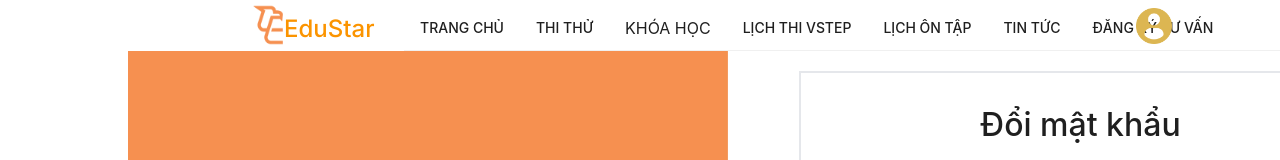
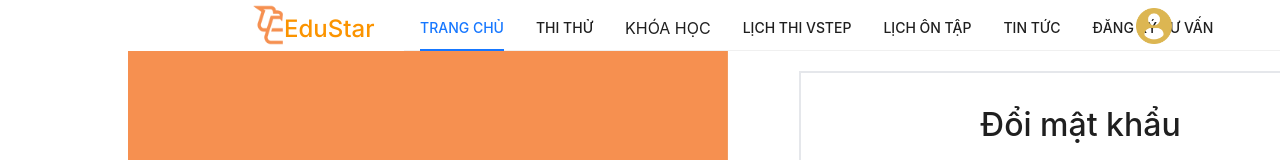
Before and after one commit to vuthikimlan/EduStarUser, a Next.js app: page /user/edit-account in a window 1280 px wide. Shown: the top 160 px of the page. Built offline with nearby package versions, Linux system fonts and the light colour scheme.

Commit message:
Chỉnh sửa button

```diff
--- a/src/app/(app)/layout.jsx
+++ b/src/app/(app)/layout.jsx
@@ -13,7 +13,7 @@ import { ConfigProvider } from "antd";
 import vinVN from "antd/locale/vi_VN";
 import PluginChat from "@/component/pluginChat/PluginChat";
 import StyledComponentsRegistry from "../../lib/AntdRegistry";
-import theme from "../../theme/themeConfig";
+import theme from "@/theme/themeConfig";
 
 const inter = Inter({ subsets: ["latin"] });
 
--- a/src/component/Button/Button.jsx
+++ b/src/component/Button/Button.jsx
@@ -12,7 +12,7 @@ function ButtonBanner(props) {
   return (
     <div>
       <Button
-        className="custom-btn "
+        className="custom-btn bg-[#fb9400] text-white  "
         onClick={() => {
           showModalConsulting();
         }}
--- a/src/component/menu/MenuHeader.jsx
+++ b/src/component/menu/MenuHeader.jsx
@@ -29,22 +29,45 @@ const MenuHeader = () => {
   };
 
   const checkPathname = () => {
-    const pathMapping = {
-      "/": "1",
-      "/vstep": "3",
-      "/vstep/luyen-thi-b1": "4",
-      "/vstep/luyen-thi-b2": "5",
-      "/toeic": "6",
-      "/ielts": "7",
-      "/aptis": "8",
-      "/aptis/luyen-thi-b1": "9",
-      "/aptis/luyen-thi-b2": "10",
-      "/englishacademic": "11",
-      "/test-schedule": "12",
-      "/study-schedule": "13",
-      "/new": "14",
-    };
-    return pathMapping[pathname];
+    if (pathname.includes("/")) {
+      return "1";
+    }
+    if (pathname.includes("/vstep")) {
+      return "3";
+    }
+    if (pathname.includes("/vstep/luyen-thi-b1")) {
+      return "4";
+    }
+    if (pathname.includes("/vstep/luyen-thi-b2")) {
+      return "5";
+    }
+    if (pathname.includes("/toeic")) {
+      return "6";
+    }
+    if (pathname.includes("/ielts")) {
+      return "7";
+    }
+    if (pathname.includes("/aptis")) {
+      return "8";
+    }
+    if (pathname.includes("/aptis/luyen-thi-b1")) {
+      return "9";
+    }
+    if (pathname.includes("/aptis/luyen-thi-b2")) {
+      return "10";
+    }
+    if (pathname.includes("/englishacademic")) {
+      return "11";
+    }
+    if (pathname.includes("/test-schedule")) {
+      return "12";
+    }
+    if (pathname.includes("/study-schedule")) {
+      return "13";
+    }
+    if (pathname.includes("/new")) {
+      return "14";
+    }
   };
 
   const items = [
@@ -60,8 +83,6 @@ const MenuHeader = () => {
         <Link href={`https://mocktest.edustar.com.vn/?jwt=${jwt}&id=${id}`}>
           THI THỬ{" "}
         </Link>
-
-
       ),
       key: "2",
     },
@@ -162,7 +183,7 @@ const MenuHeader = () => {
   useEffect(() => {
     setJwt(Cookies.get("jwt"));
     setId(Cookies.get("id"));
-    console.log(jwt , id);
+    console.log(jwt, id);
   }, []);
 
   return (
--- a/src/component/modal/downloadDocument.jsx
+++ b/src/component/modal/downloadDocument.jsx
@@ -45,7 +45,10 @@ const DownloadDocument = () => {
   return (
     <>
       <div className="mx-[10%] ">
-        <Button className="custom-btn " onClick={showDocumentDownload}>
+        <Button
+          className="custom-btn bg-[#fb9400] text-white  "
+          onClick={showDocumentDownload}
+        >
           Download tài liệu
         </Button>
       </div>
@@ -81,7 +84,7 @@ const DownloadDocument = () => {
                 )}
                 <Button
                   href={item.file}
-                  className="custom-btn ml-[5%] flex items-center"
+                  className="custom-btn ml-[5%] flex items-center bg-[#fb9400] text-white "
                 >
                   <DownloadOutlined />
                   Download
--- a/src/theme/themeConfig.ts
+++ b/src/theme/themeConfig.ts
@@ -4,7 +4,7 @@ import type { ThemeConfig } from 'antd';
 const theme: ThemeConfig = {
   token: {
     fontSize: 16,
-    colorPrimary: '#52c41a',
+    colorPrimary: '#fb9400',
   },
 };
 
```
